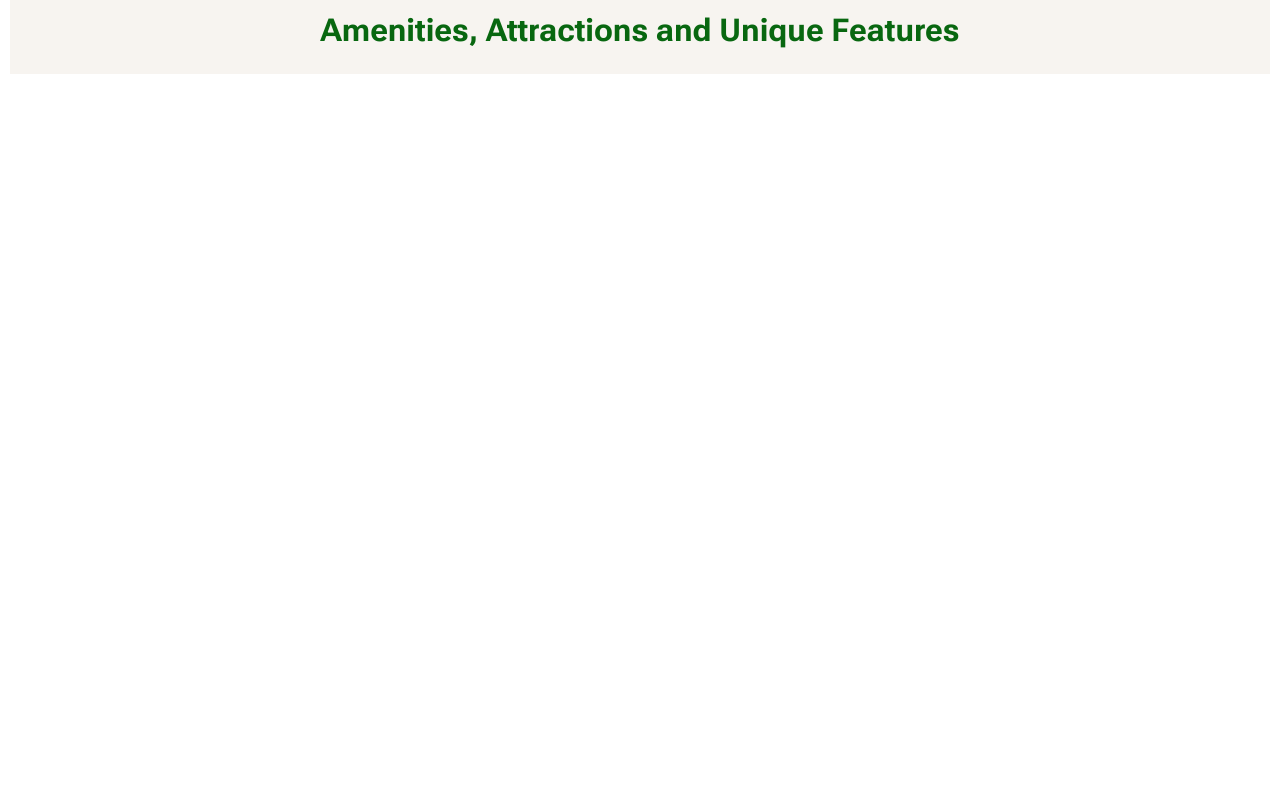
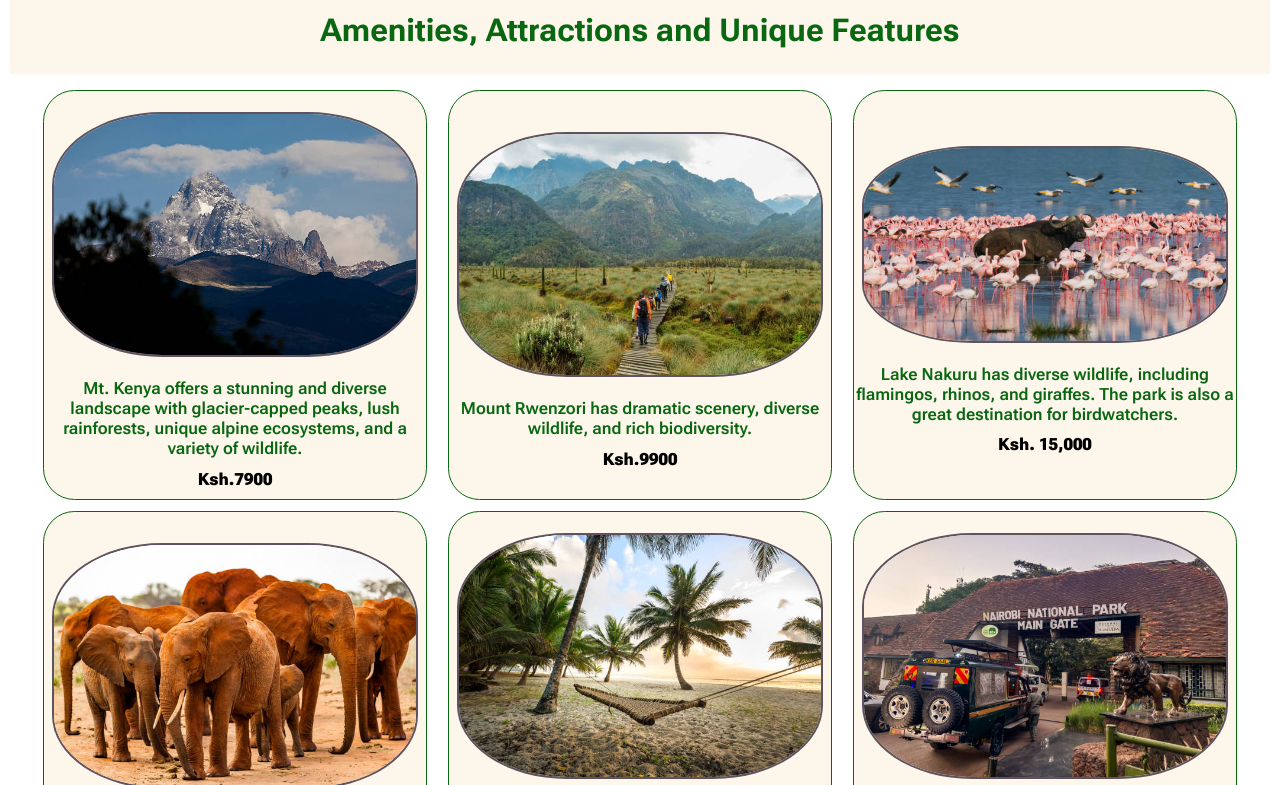
Before and after one commit to FrancisMurayaDev/zaph-tours, a React (Vite) app: page / in a window 1280 px wide. Shown: the part 1555-2340 px from the top of the page. Before the commit the page ends 1629 px from the top, so only its background shows below. Built offline with nearby package versions, Linux system fonts and the light colour scheme.

Commit message:
build the featured destination section

```diff
--- a/src/Components/FeaturedDestinationCard/FeaturedDestinationCard.css
+++ b/src/Components/FeaturedDestinationCard/FeaturedDestinationCard.css
@@ -0,0 +1,62 @@
+.destination-container {
+  width: 100%;
+  min-height: 100vh;
+  display: flex;
+  flex-wrap: wrap;
+  justify-content: center;
+  padding: 0 auto;
+  margin-top: 1rem;
+  /* border: 2px solid var(--color-primary); */
+}
+
+@media screen and (max-width: 38.89em) {
+  .destination-container {
+    display: flex;
+    flex-direction: column;
+    align-items: center;
+  }
+}
+
+.destination-card-container {
+  display: flex;
+  flex-direction: column;
+  align-items: center;
+  justify-content: center;
+  width: 30%;
+  margin: 0.5rem 1rem;
+  background-color: var(--color-secondary-lighter);
+  border-radius: 3rem;
+  min-height: 50vh;
+  border: 0.2px solid var(--color-primary);
+}
+
+@media screen and (max-width: 38.89em) {
+  .destination-card-container {
+    width: 80%;
+  }
+}
+
+.destination-card-container img {
+  width: 35rem;
+  object-fit: cover;
+  border: 2px solid var(--color-black-lighter);
+  border-radius: 30%;
+  margin: 2rem;
+  height: auto;
+  display: block;
+  max-width: 100%;
+}
+
+.description {
+  color: var(--color-primary);
+  font-weight: 600;
+  text-align: center;
+  margin-bottom: 1rem;
+}
+
+.price {
+  color: black;
+  font-weight: 900;
+  text-transform: capitalize;
+  padding-bottom: 1rem;
+}
--- a/src/Components/FeaturedDestinationCard/FeaturedDestinationCard.jsx
+++ b/src/Components/FeaturedDestinationCard/FeaturedDestinationCard.jsx
@@ -0,0 +1,68 @@
+import "./FeaturedDestinationCard.css";
+import React from "react";
+
+function FeaturedDestinationCard() {
+  return (
+    <div className="destination-container">
+      <Destination
+        imgSource="../../src/assets/mt-kenya.jpg"
+        description={
+          "Mt. Kenya offers a stunning and diverse landscape with glacier-capped peaks, lush rainforests, unique alpine ecosystems, and a variety of wildlife."
+        }
+        price={"ksh.7900"}
+      />
+
+      <Destination
+        imgSource={"../../src/assets/mt-ruwenzori.jpg"}
+        description={
+          "Mount Rwenzori has dramatic scenery, diverse wildlife, and rich biodiversity. "
+        }
+        price={"ksh.9900"}
+      />
+
+      <Destination
+        imgSource={"../../src/assets/lake-nakuru.jpg"}
+        description={
+          "Lake Nakuru has diverse wildlife, including flamingos, rhinos, and giraffes. The park is also a great destination for birdwatchers. "
+        }
+        price={"ksh. 15,000"}
+      />
+
+      <Destination
+        imgSource={"../../src/assets/tsavo.jpg"}
+        description={
+          "Tsavo provides the perfect safari destination if you're looking for a unique, authentic experience far from the overcrowded, more popular parks like the Masai Mara and Amboseli which is close"
+        }
+        price={"ksh. 19,870"}
+      />
+
+      <Destination
+        imgSource={"../../src/assets/coastal-kenya.jpg"}
+        description={
+          "Stunning white sand beaches, pristine marine reserves with excellent diving opportunities, rich Swahili culture, historical sites like Fort Jesus in Mombasa, and diverse wildlife viewing experiences along the coastline"
+        }
+        price={"ksh. 20,000"}
+      />
+
+      <Destination
+        imgSource={"../../src/assets/nairobi-park.jpg"}
+        description={
+          " great game viewing experience awaits wildlife lovers against the city backdrop. Common animal species include – Giraffe, leopard, zebra, buffalo, antelope, lion, black and white rhino, hippo, and crocodile."
+        }
+        price={"ksh. 13, 560"}
+      />
+    </div>
+  );
+}
+
+function Destination({ imgSource, description, price }) {
+  return (
+    <div className="destination-card-container">
+      <img src={imgSource} alt="Features Destination" />
+      <p className="description">{description}</p>
+      <p className="price">{price}</p>
+    </div>
+  );
+}
+
+export default FeaturedDestinationCard;
--- a/src/Components/SectionHeader/SectionHeader.css
+++ b/src/Components/SectionHeader/SectionHeader.css
@@ -16,6 +16,14 @@
   letter-spacing: 1rem;
 }
 
+@media screen and (max-width: 55.75em) {
+  .section-title {
+    letter-spacing: normal;
+    font-weight: 600;
+    font-size: 5rem;
+  }
+}
+
 @media screen and (max-width: 31.19em) {
   .section-title {
     letter-spacing: normal;
@@ -29,8 +37,8 @@
   font-size: 3rem;
 }
 
-@media screen and (max-width: 31.19em) {
+@media screen and (max-width: 4.75em) {
   .section-text {
-    font-size: 1.5rem;
+    font-size: 1rem;
   }
 }
--- a/src/Pages/Home/Home.css
+++ b/src/Pages/Home/Home.css
@@ -100,7 +100,6 @@
 @media screen and (max-width: 32.38em) {
   .about-us-ctn {
     flex-direction: column;
-
   }
 }
 
--- a/src/Pages/Home/Home.jsx
+++ b/src/Pages/Home/Home.jsx
@@ -2,6 +2,7 @@ import Video from "../../../public/cheetah-video.mp4";
 import "./Home.css";
 import { Fragment } from "react";
 import SectionHeader from "../../Components/SectionHeader/SectionHeader";
+import FeaturedDestinationCard from "../../Components/FeaturedDestinationCard/FeaturedDestinationCard";
 
 function Home() {
   return (
@@ -9,7 +10,11 @@ function Home() {
       <HeroSection />
       <SectionHeader h2="About Us" text="A Community of Luxury Travelers" />
       <AboutUsDescription />
-      <SectionHeader h2="Features Destination" text="Amenities, Attractions and Unique Features" />
+      <SectionHeader
+        h2="Features Destination"
+        text="Amenities, Attractions and Unique Features"
+      />
+      <FeaturedDestinationCard />
     </Fragment>
   );
 }
--- a/src/index.css
+++ b/src/index.css
@@ -2,11 +2,11 @@
   --color-primary: #086710;
   --color-secondary: #6a9c89;
   --color-secondary-light: #c1d8c3;
-  --color-secondary-lighter: #f4efe9ac;
+  --color-secondary-lighter: #fdf2e1ac;
   --color-black-dark: #000000;
   --color-black-light: #434345;
   --color-black-lighter: #5e535e;
-  --color-white-light: rgb(248, 246, 246);
+  --color-white-light: rgb(224, 80, 80);
 }
 
 * {
```
Also changed, not shown: src/assets/coastal-kenya.jpg (renamed from src/assets/coastal kenya.jpg).
